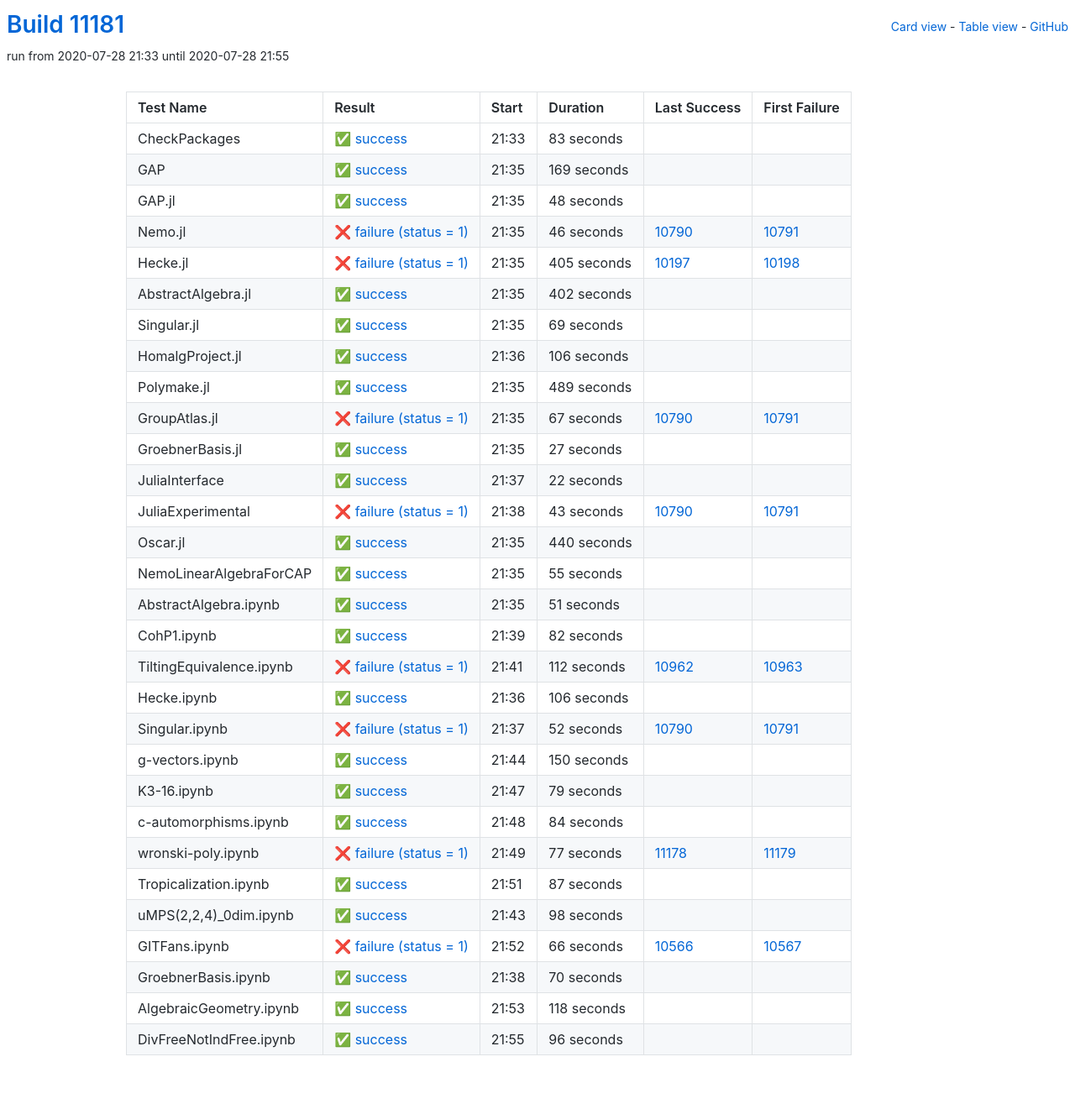
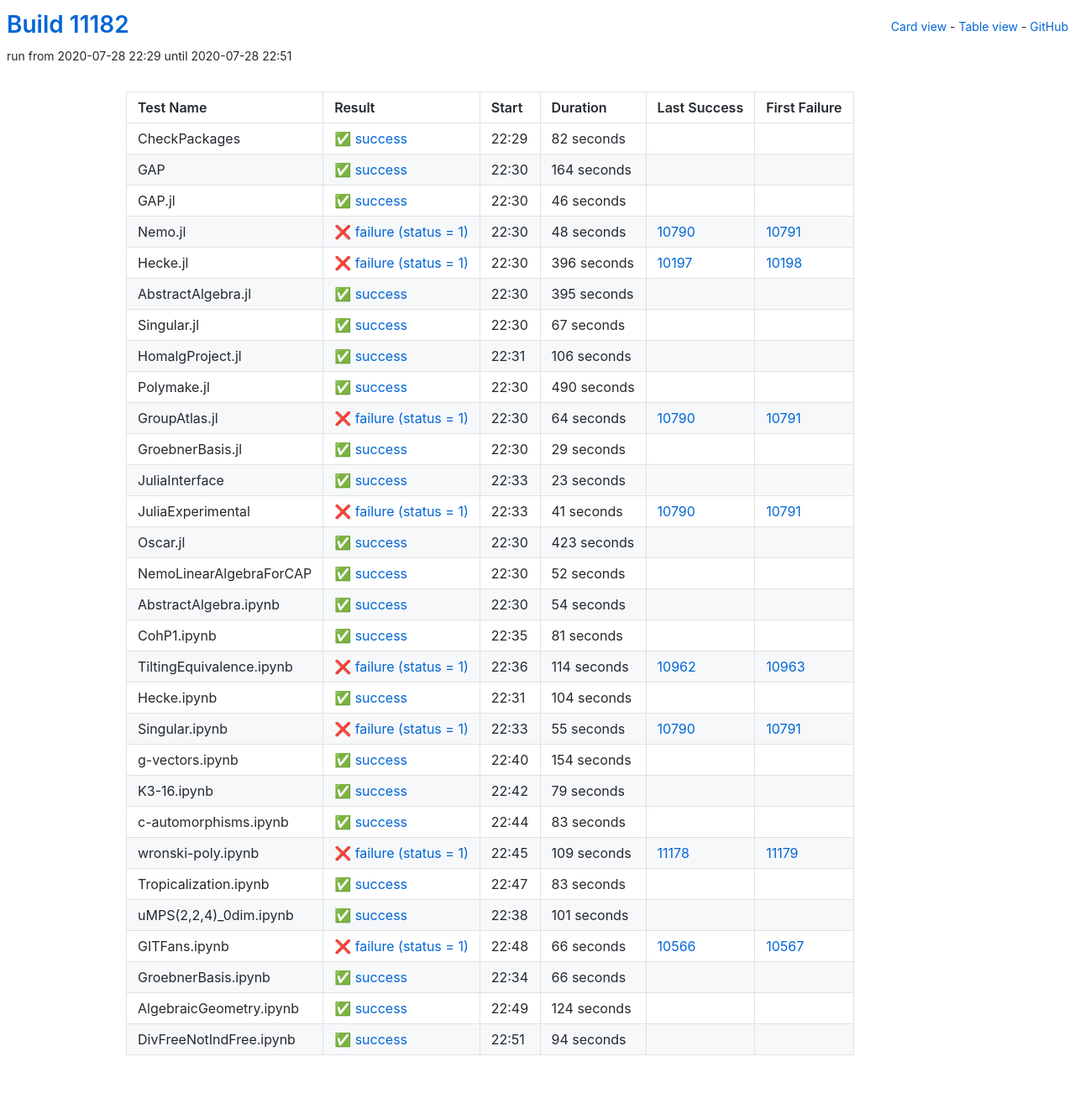
Before and after one commit to oscar-system/oscar-ci-status, a Jekyll site: the page built from table.html, in a window 1280 px wide. Shown: the whole page at 84% size. Built offline with Jekyll 4.4.1, drawn with Linux system fonts in a browser that asks for light colours.

Commit message:
Build #11182

```diff
--- a/_data/ci.yml
+++ b/_data/ci.yml
@@ -1,6 +1,6 @@
 ---
-build: 11181
-build_url: https://oscarci.mathematik.uni-kl.de/job/oscar/11181/
+build: 11182
+build_url: https://oscarci.mathematik.uni-kl.de/job/oscar/11182/
 job: oscar
 organization: oscar-system
 repo: oscar-ci-status
@@ -8,92 +8,92 @@
 tests:
 - name: CheckPackages
   id: checkpackages
-  log: https://oscarci.mathematik.uni-kl.de/job/oscar/11181/artifact/logs/build-11181/CheckPackages.log
-  start: 2020-07-28 21:33
+  log: https://oscarci.mathematik.uni-kl.de/job/oscar/11182/artifact/logs/build-11182/CheckPackages.log
+  start: 2020-07-28 22:29
   success: true
   exitcode: 0
   status: success
-  duration: 83
+  duration: 82
   last_success: false
   last_success_url:
   first_failure: false
   first_failure_url:
 - name: GAP
   id: gap
-  log: https://oscarci.mathematik.uni-kl.de/job/oscar/11181/artifact/logs/build-11181/GAP.log
-  start: 2020-07-28 21:35
+  log: https://oscarci.mathematik.uni-kl.de/job/oscar/11182/artifact/logs/build-11182/GAP.log
+  start: 2020-07-28 22:30
   success: true
   exitcode: 0
   status: success
-  duration: 169
+  duration: 164
   last_success: false
   last_success_url:
   first_failure: false
   first_failure_url:
 - name: GAP.jl
   id: gap-jl
-  log: https://oscarci.mathematik.uni-kl.de/job/oscar/11181/artifact/logs/build-11181/GAP.jl.log
-  start: 2020-07-28 21:35
+  log: https://oscarci.mathematik.uni-kl.de/job/oscar/11182/artifact/logs/build-11182/GAP.jl.log
+  start: 2020-07-28 22:30
   success: true
   exitcode: 0
   status: success
-  duration: 48
+  duration: 46
   last_success: false
   last_success_url:
   first_failure: false
   first_failure_url:
 - name: Nemo.jl
   id: nemo-jl
-  log: https://oscarci.mathematik.uni-kl.de/job/oscar/11181/artifact/logs/build-11181/Nemo.jl.log
-  start: 2020-07-28 21:35
+  log: https://oscarci.mathematik.uni-kl.de/job/oscar/11182/artifact/logs/build-11182/Nemo.jl.log
+  start: 2020-07-28 22:30
   success: false
   exitcode: 1
   status: failure
-  duration: 46
+  duration: 48
   last_success: 10790
   last_success_url: https://oscarci.mathematik.uni-kl.de/job/oscar/10790/
   first_failure: 10791
   first_failure_url: https://oscarci.mathematik.uni-kl.de/job/oscar/10791/
 - name: Hecke.jl
   id: hecke-jl
-  log: https://oscarci.mathematik.uni-kl.de/job/oscar/11181/artifact/logs/build-11181/Hecke.jl.log
-  start: 2020-07-28 21:35
+  log: https://oscarci.mathematik.uni-kl.de/job/oscar/11182/artifact/logs/build-11182/Hecke.jl.log
+  start: 2020-07-28 22:30
   success: false
   exitcode: 1
   status: failure
-  duration: 405
+  duration: 396
   last_success: 10197
   last_success_url: https://oscarci.mathematik.uni-kl.de/job/oscar/10197/
   first_failure: 10198
   first_failure_url: https://oscarci.mathematik.uni-kl.de/job/oscar/10198/
 - name: AbstractAlgebra.jl
   id: abstractalgebra-jl
-  log: https://oscarci.mathematik.uni-kl.de/job/oscar/11181/artifact/logs/build-11181/AbstractAlgebra.jl.log
-  start: 2020-07-28 21:35
+  log: https://oscarci.mathematik.uni-kl.de/job/oscar/11182/artifact/logs/build-11182/AbstractAlgebra.jl.log
+  start: 2020-07-28 22:30
   success: true
   exitcode: 0
   status: success
-  duration: 402
+  duration: 395
   last_success: false
   last_success_url:
   first_failure: false
   first_failure_url:
 - name: Singular.jl
   id: singular-jl
-  log: https://oscarci.mathematik.uni-kl.de/job/oscar/11181/artifact/logs/build-11181/Singular.jl.log
-  start: 2020-07-28 21:35
+  log: https://oscarci.mathematik.uni-kl.de/job/oscar/11182/artifact/logs/build-11182/Singular.jl.log
+  start: 2020-07-28 22:30
   success: true
   exitcode: 0
   status: success
-  duration: 69
+  duration: 67
   last_success: false
   last_success_url:
   first_failure: false
   first_failure_url:
 - name: HomalgProject.jl
   id: homalgproject-jl
-  log: https://oscarci.mathematik.uni-kl.de/job/oscar/11181/artifact/logs/build-11181/HomalgProject.jl.log
-  start: 2020-07-28 21:36
+  log: https://oscarci.mathematik.uni-kl.de/job/oscar/11182/artifact/logs/build-11182/HomalgProject.jl.log
+  start: 2020-07-28 22:31
   success: true
   exitcode: 0
   status: success
@@ -104,164 +104,164 @@
   first_failure_url:
 - name: Polymake.jl
   id: polymake-jl
-  log: https://oscarci.mathematik.uni-kl.de/job/oscar/11181/artifact/logs/build-11181/Polymake.jl.log
-  start: 2020-07-28 21:35
+  log: https://oscarci.mathematik.uni-kl.de/job/oscar/11182/artifact/logs/build-11182/Polymake.jl.log
+  start: 2020-07-28 22:30
   success: true
   exitcode: 0
   status: success
-  duration: 489
+  duration: 490
   last_success: false
   last_success_url:
   first_failure: false
   first_failure_url:
 - name: GroupAtlas.jl
   id: groupatlas-jl
-  log: https://oscarci.mathematik.uni-kl.de/job/oscar/11181/artifact/logs/build-11181/GroupAtlas.jl.log
-  start: 2020-07-28 21:35
+  log: https://oscarci.mathematik.uni-kl.de/job/oscar/11182/artifact/logs/build-11182/GroupAtlas.jl.log
+  start: 2020-07-28 22:30
   success: false
   exitcode: 1
   status: failure
-  duration: 67
+  duration: 64
   last_success: 10790
   last_success_url: https://oscarci.mathematik.uni-kl.de/job/oscar/10790/
   first_failure: 10791
   first_failure_url: https://oscarci.mathematik.uni-kl.de/job/oscar/10791/
 - name: GroebnerBasis.jl
   id: groebnerbasis-jl
-  log: https://oscarci.mathematik.uni-kl.de/job/oscar/11181/artifact/logs/build-11181/GroebnerBasis.jl.log
-  start: 2020-07-28 21:35
+  log: https://oscarci.mathematik.uni-kl.de/job/oscar/11182/artifact/logs/build-11182/GroebnerBasis.jl.log
+  start: 2020-07-28 22:30
   success: true
   exitcode: 0
   status: success
-  duration: 27
+  duration: 29
   last_success: false
   last_success_url:
   first_failure: false
   first_failure_url:
 - name: JuliaInterface
   id: juliainterface
-  log: https://oscarci.mathematik.uni-kl.de/job/oscar/11181/artifact/logs/build-11181/JuliaInterface.log
-  start: 2020-07-28 21:37
+  log: https://oscarci.mathematik.uni-kl.de/job/oscar/11182/artifact/logs/build-11182/JuliaInterface.log
+  start: 2020-07-28 22:33
   success: true
   exitcode: 0
   status: success
-  duration: 22
+  duration: 23
   last_success: false
   last_success_url:
   first_failure: false
   first_failure_url:
 - name: JuliaExperimental
   id: juliaexperimental
-  log: https://oscarci.mathematik.uni-kl.de/job/oscar/11181/artifact/logs/build-11181/JuliaExperimental.log
-  start: 2020-07-28 21:38
+  log: https://oscarci.mathematik.uni-kl.de/job/oscar/11182/artifact/logs/build-11182/JuliaExperimental.log
+  start: 2020-07-28 22:33
   success: false
   exitcode: 1
   status: failure
-  duration: 43
+  duration: 41
   last_success: 10790
   last_success_url: https://oscarci.mathematik.uni-kl.de/job/oscar/10790/
   first_failure: 10791
   first_failure_url: https://oscarci.mathematik.uni-kl.de/job/oscar/10791/
 - name: Oscar.jl
   id: oscar-jl
-  log: https://oscarci.mathematik.uni-kl.de/job/oscar/11181/artifact/logs/build-11181/Oscar.jl.log
-  start: 2020-07-28 21:35
+  log: https://oscarci.mathematik.uni-kl.de/job/oscar/11182/artifact/logs/build-11182/Oscar.jl.log
+  start: 2020-07-28 22:30
   success: true
   exitcode: 0
   status: success
-  duration: 440
+  duration: 423
   last_success: false
   last_success_url:
   first_failure: false
   first_failure_url:
 - name: NemoLinearAlgebraForCAP
   id: nemolinearalgebraforcap
-  log: https://oscarci.mathematik.uni-kl.de/job/oscar/11181/artifact/logs/build-11181/NemoLinearAlgebraForCAP.log
-  start: 2020-07-28 21:35
+  log: https://oscarci.mathematik.uni-kl.de/job/oscar/11182/artifact/logs/build-11182/NemoLinearAlgebraForCAP.log
+  start: 2020-07-28 22:30
   success: true
   exitcode: 0
   status: success
-  duration: 55
+  duration: 52
   last_success: false
   last_success_url:
   first_failure: false
   first_failure_url:
 - name: AbstractAlgebra.ipynb
   id: abstractalgebra-ipynb
-  log: https://oscarci.mathematik.uni-kl.de/job/oscar/11181/artifact/logs/build-11181/AbstractAlgebra.ipynb.log
-  start: 2020-07-28 21:35
+  log: https://oscarci.mathematik.uni-kl.de/job/oscar/11182/artifact/logs/build-11182/AbstractAlgebra.ipynb.log
+  start: 2020-07-28 22:30
   success: true
   exitcode: 0
   status: success
-  duration: 51
+  duration: 54
   last_success: false
   last_success_url:
   first_failure: false
   first_failure_url:
 - name: CohP1.ipynb
   id: cohp1-ipynb
-  log: https://oscarci.mathematik.uni-kl.de/job/oscar/11181/artifact/logs/build-11181/CohP1.ipynb.log
-  start: 2020-07-28 21:39
+  log: https://oscarci.mathematik.uni-kl.de/job/oscar/11182/artifact/logs/build-11182/CohP1.ipynb.log
+  start: 2020-07-28 22:35
   success: true
   exitcode: 0
   status: success
-  duration: 82
+  duration: 81
   last_success: false
   last_success_url:
   first_failure: false
   first_failure_url:
 - name: TiltingEquivalence.ipynb
   id: tiltingequivalence-ipynb
-  log: https://oscarci.mathematik.uni-kl.de/job/oscar/11181/artifact/logs/build-11181/TiltingEquivalence.ipynb.log
-  start: 2020-07-28 21:41
+  log: https://oscarci.mathematik.uni-kl.de/job/oscar/11182/artifact/logs/build-11182/TiltingEquivalence.ipynb.log
+  start: 2020-07-28 22:36
   success: false
   exitcode: 1
   status: failure
-  duration: 112
+  duration: 114
   last_success: 10962
   last_success_url: https://oscarci.mathematik.uni-kl.de/job/oscar/10962/
   first_failure: 10963
   first_failure_url: https://oscarci.mathematik.uni-kl.de/job/oscar/10963/
 - name: Hecke.ipynb
   id: hecke-ipynb
-  log: https://oscarci.mathematik.uni-kl.de/job/oscar/11181/artifact/logs/build-11181/Hecke.ipynb.log
-  start: 2020-07-28 21:36
+  log: https://oscarci.mathematik.uni-kl.de/job/oscar/11182/artifact/logs/build-11182/Hecke.ipynb.log
+  start: 2020-07-28 22:31
   success: true
   exitcode: 0
   status: success
-  duration: 106
+  duration: 104
   last_success: false
   last_success_url:
   first_failure: false
   first_failure_url:
 - name: Singular.ipynb
   id: singular-ipynb
-  log: https://oscarci.mathematik.uni-kl.de/job/oscar/11181/artifact/logs/build-11181/Singular.ipynb.log
-  start: 2020-07-28 21:37
+  log: https://oscarci.mathematik.uni-kl.de/job/oscar/11182/artifact/logs/build-11182/Singular.ipynb.log
+  start: 2020-07-28 22:33
   success: false
   exitcode: 1
   status: failure
-  duration: 52
+  duration: 55
   last_success: 10790
   last_success_url: https://oscarci.mathematik.uni-kl.de/job/oscar/10790/
   first_failure: 10791
   first_failure_url: https://oscarci.mathematik.uni-kl.de/job/oscar/10791/
 - name: g-vectors.ipynb
   id: g-vectors-ipynb
-  log: https://oscarci.mathematik.uni-kl.de/job/oscar/11181/artifact/logs/build-11181/g-vectors.ipynb.log
-  start: 2020-07-28 21:44
+  log: https://oscarci.mathematik.uni-kl.de/job/oscar/11182/artifact/logs/build-11182/g-vectors.ipynb.log
+  start: 2020-07-28 22:40
   success: true
   exitcode: 0
   status: success
-  duration: 150
+  duration: 154
   last_success: false
   last_success_url:
   first_failure: false
   first_failure_url:
 - name: K3-16.ipynb
   id: k3-16-ipynb
-  log: https://oscarci.mathematik.uni-kl.de/job/oscar/11181/artifact/logs/build-11181/K3-16.ipynb.log
-  start: 2020-07-28 21:47
+  log: https://oscarci.mathematik.uni-kl.de/job/oscar/11182/artifact/logs/build-11182/K3-16.ipynb.log
+  start: 2020-07-28 22:42
   success: true
   exitcode: 0
   status: success
@@ -272,56 +272,56 @@
   first_failure_url:
 - name: c-automorphisms.ipynb
   id: c-automorphisms-ipynb
-  log: https://oscarci.mathematik.uni-kl.de/job/oscar/11181/artifact/logs/build-11181/c-automorphisms.ipynb.log
-  start: 2020-07-28 21:48
+  log: https://oscarci.mathematik.uni-kl.de/job/oscar/11182/artifact/logs/build-11182/c-automorphisms.ipynb.log
+  start: 2020-07-28 22:44
   success: true
   exitcode: 0
   status: success
-  duration: 84
+  duration: 83
   last_success: false
   last_success_url:
   first_failure: false
   first_failure_url:
 - name: wronski-poly.ipynb
   id: wronski-poly-ipynb
-  log: https://oscarci.mathematik.uni-kl.de/job/oscar/11181/artifact/logs/build-11181/wronski-poly.ipynb.log
-  start: 2020-07-28 21:49
+  log: https://oscarci.mathematik.uni-kl.de/job/oscar/11182/artifact/logs/build-11182/wronski-poly.ipynb.log
+  start: 2020-07-28 22:45
   success: false
   exitcode: 1
   status: failure
-  duration: 77
+  duration: 109
   last_success: 11178
   last_success_url: https://oscarci.mathematik.uni-kl.de/job/oscar/11178/
   first_failure: 11179
   first_failure_url: https://oscarci.mathematik.uni-kl.de/job/oscar/11179/
 - name: Tropicalization.ipynb
   id: tropicalization-ipynb
-  log: https://oscarci.mathematik.uni-kl.de/job/oscar/11181/artifact/logs/build-11181/Tropicalization.ipynb.log
-  start: 2020-07-28 21:51
+  log: https://oscarci.mathematik.uni-kl.de/job/oscar/11182/artifact/logs/build-11182/Tropicalization.ipynb.log
+  start: 2020-07-28 22:47
   success: true
   exitcode: 0
   status: success
-  duration: 87
+  duration: 83
   last_success: false
   last_success_url:
   first_failure: false
   first_failure_url:
 - name: uMPS(2,2,4)_0dim.ipynb
   id: umps-2-2-4-0dim-ipynb
-  log: https://oscarci.mathematik.uni-kl.de/job/oscar/11181/artifact/logs/build-11181/uMPS-2-2-4-_0dim.ipynb.log
-  start: 2020-07-28 21:43
+  log: https://oscarci.mathematik.uni-kl.de/job/oscar/11182/artifact/logs/build-11182/uMPS-2-2-4-_0dim.ipynb.log
+  start: 2020-07-28 22:38
   success: true
   exitcode: 0
   status: success
-  duration: 98
+  duration: 101
   last_success: false
   last_success_url:
   first_failure: false
   first_failure_url:
 - name: GITFans.ipynb
   id: gitfans-ipynb
-  log: https://oscarci.mathematik.uni-kl.de/job/oscar/11181/artifact/logs/build-11181/GITFans.ipynb.log
-  start: 2020-07-28 21:52
+  log: https://oscarci.mathematik.uni-kl.de/job/oscar/11182/artifact/logs/build-11182/GITFans.ipynb.log
+  start: 2020-07-28 22:48
   success: false
   exitcode: 1
   status: failure
@@ -332,36 +332,36 @@
   first_failure_url: https://oscarci.mathematik.uni-kl.de/job/oscar/10567/
 - name: GroebnerBasis.ipynb
   id: groebnerbasis-ipynb
-  log: https://oscarci.mathematik.uni-kl.de/job/oscar/11181/artifact/logs/build-11181/GroebnerBasis.ipynb.log
-  start: 2020-07-28 21:38
+  log: https://oscarci.mathematik.uni-kl.de/job/oscar/11182/artifact/logs/build-11182/GroebnerBasis.ipynb.log
+  start: 2020-07-28 22:34
   success: true
   exitcode: 0
   status: success
-  duration: 70
+  duration: 66
   last_success: false
   last_success_url:
   first_failure: false
   first_failure_url:
 - name: AlgebraicGeometry.ipynb
   id: algebraicgeometry-ipynb
-  log: https://oscarci.mathematik.uni-kl.de/job/oscar/11181/artifact/logs/build-11181/AlgebraicGeometry.ipynb.log
-  start: 2020-07-28 21:53
+  log: https://oscarci.mathematik.uni-kl.de/job/oscar/11182/artifact/logs/build-11182/AlgebraicGeometry.ipynb.log
+  start: 2020-07-28 22:49
   success: true
   exitcode: 0
   status: success
-  duration: 118
+  duration: 124
   last_success: false
   last_success_url:
   first_failure: false
   first_failure_url:
 - name: DivFreeNotIndFree.ipynb
   id: divfreenotindfree-ipynb
-  log: https://oscarci.mathematik.uni-kl.de/job/oscar/11181/artifact/logs/build-11181/DivFreeNotIndFree.ipynb.log
-  start: 2020-07-28 21:55
+  log: https://oscarci.mathematik.uni-kl.de/job/oscar/11182/artifact/logs/build-11182/DivFreeNotIndFree.ipynb.log
+  start: 2020-07-28 22:51
   success: true
   exitcode: 0
   status: success
-  duration: 96
+  duration: 94
   last_success: false
   last_success_url:
   first_failure: false
```
Also changed, not shown: README.md.
